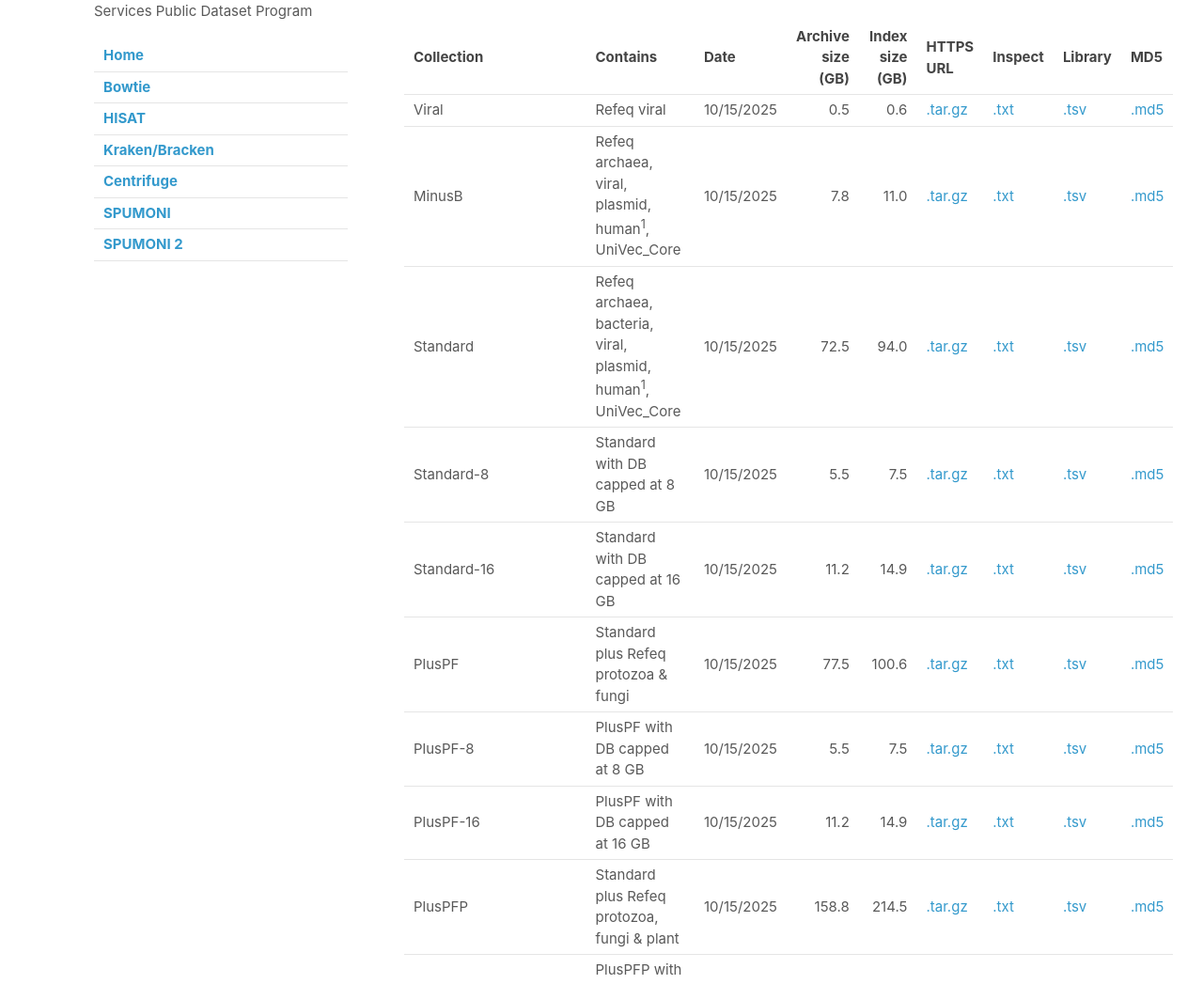
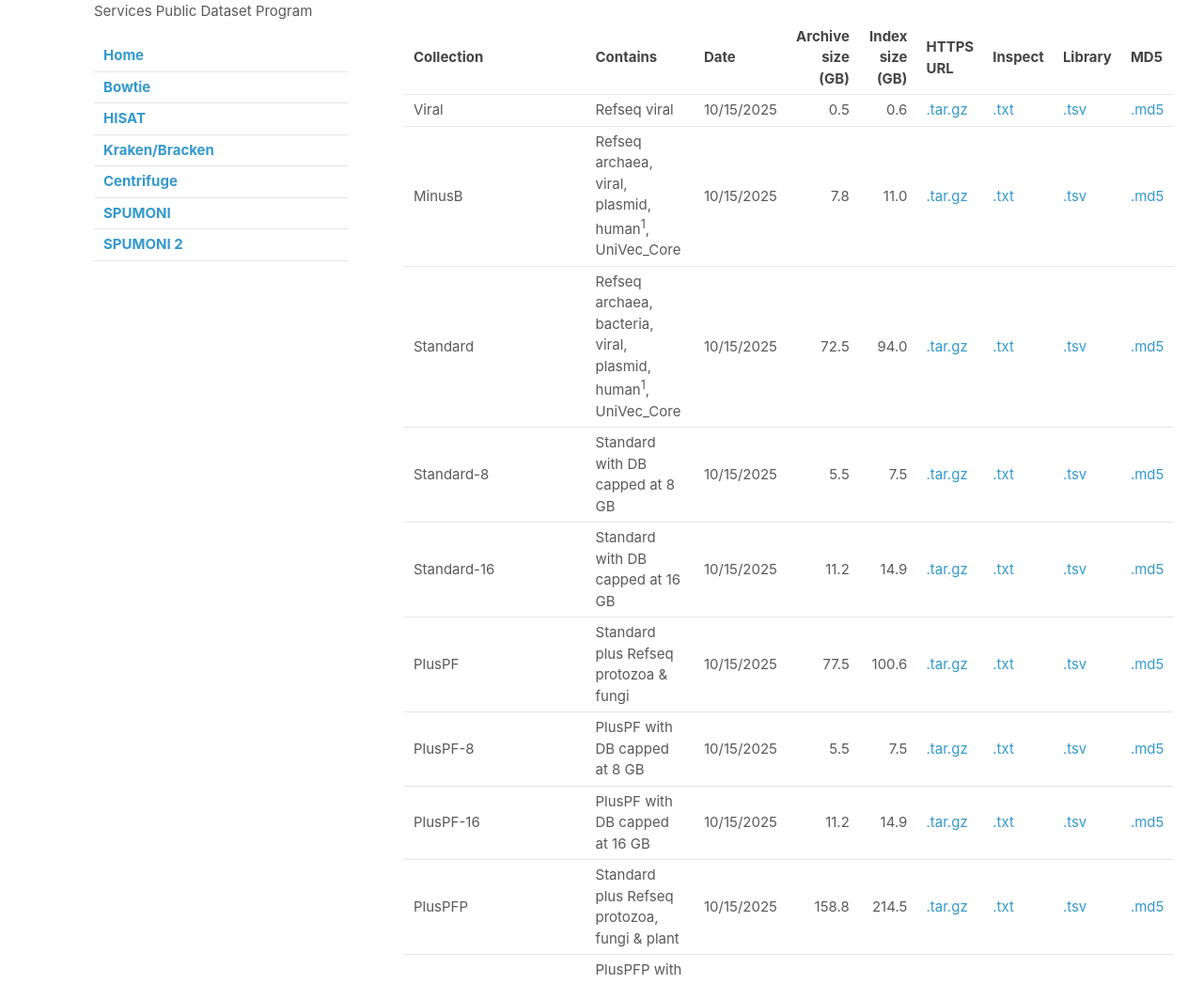
Before and after one commit to BenLangmead/aws-indexes, a Jekyll site: the page built from docs/k2.md, in a window 1280 px wide and 1400 px high, scrolled down 573 px. Shown: the part 153-1200 px from the top of the window at 94% size. Built offline with Jekyll 4.4.1, drawn with Linux system fonts in a browser that asks for light colours; our own code applies the rules of GitHub Pages for plain Markdown files; some of the changed text lies outside the part shown.

Commit message:
Update Links to Updated URLs
Updated October release links in the db table for: Viral, MinusB, Standard*, PlusPF*, PlusPFP* and core_nt. Corrected "Refeq" to "Refseq" throughout the file. Verified all links are not dead.

```diff
--- a/docs/k2.md
+++ b/docs/k2.md
@@ -28,19 +28,19 @@
 
 Collection             | Contains                                                                | Date       | Archive size (GB) | Index size (GB) | HTTPS URL                          | Inspect                                 | Library                                 | MD5                                 |
 ---------------------- |-------------------------------------------------------------------------|------------|------------------:|----------------:|------------------------------------|-----------------------------------------|-----------------------------------------| ----------------------------------- |
-Viral                  | Refeq viral                                                             | 10/15/2025   |               0.5 |             0.6 | [.tar.gz][k2_viral_20250714]       | [.txt][k2_viral_20250714_inspect]       | [.tsv][k2_viral_20250714_library]       | [.md5][k2_viral_20250714_md5]       |
-MinusB                 | Refeq archaea, viral, plasmid, human<sup>1</sup>, UniVec_Core           | 10/15/2025   |               7.8 |            11.0 | [.tar.gz][k2_minusb_20250714]      | [.txt][k2_minusb_20250714_inspect]      | [.tsv][k2_minusb_20250714_library]      | [.md5][k2_minusb_20250714_md5]      |
-Standard               | Refeq archaea, bacteria, viral, plasmid, human<sup>1</sup>, UniVec_Core | 10/15/2025   |              72.5 |            94.0 | [.tar.gz][k2_standard_20250714]    | [.txt][k2_standard_20250714_inspect]    | [.tsv][k2_standard_20250714_library]    | [.md5][k2_standard_20250714_md5]    |
-Standard-8             | Standard with DB capped at 8 GB                                         | 10/15/2025   |               5.5 |             7.5 | [.tar.gz][k2_standard_8_20250714]  | [.txt][k2_standard_8_20250714_inspect]  | [.tsv][k2_standard_8_20250714_library]  | [.md5][k2_standard_8_20250714_md5]  |
-Standard-16            | Standard with DB capped at 16 GB                                        | 10/15/2025   |              11.2 |            14.9 | [.tar.gz][k2_standard_16_20250714] | [.txt][k2_standard_16_20250714_inspect] | [.tsv][k2_standard_16_20250714_library] | [.md5][k2_standard_16_20250714_md5] |
-PlusPF                 | Standard plus Refeq protozoa & fungi                                    | 10/15/2025   |              77.5 |           100.6 | [.tar.gz][k2_pluspf_20250714]      | [.txt][k2_pluspf_20250714_inspect]      | [.tsv][k2_pluspf_20250714_library]      | [.md5][k2_pluspf_20250714_md5]      |
-PlusPF-8               | PlusPF with DB capped at 8 GB                                           | 10/15/2025   |               5.5 |             7.5 | [.tar.gz][k2_pluspf_8_20250714]    | [.txt][k2_pluspf_8_20250714_inspect]    | [.tsv][k2_pluspf_8_20250714_library]    | [.md5][k2_pluspf_8_20250714_md5]    |
-PlusPF-16              | PlusPF with DB capped at 16 GB                                          | 10/15/2025   |              11.2 |            14.9 | [.tar.gz][k2_pluspf_16_20250714]   | [.txt][k2_pluspf_16_20250714_inspect]   | [.tsv][k2_pluspf_16_20250714_library]   | [.md5][k2_pluspf_16_20250714_md5]   |
-PlusPFP                | Standard plus Refeq protozoa, fungi & plant                             | 10/15/2025   |             158.8 |           214.5 | [.tar.gz][k2_pluspfp_20250714]     | [.txt][k2_pluspfp_20250714_inspect]     | [.tsv][k2_pluspfp_20250714_library]     | [.md5][k2_pluspfp_20250714_md5]     |
-PlusPFP-8              | PlusPFP with DB capped at 8 GB                                          | 10/15/2025   |               5.2 |             7.5 | [.tar.gz][k2_pluspfp_8_20250714]   | [.txt][k2_pluspfp_8_20250714_inspect]   | [.tsv][k2_pluspfp_8_20250714_library]   | [.md5][k2_pluspfp_8_20250714_md5]   |
-PlusPFP-16             | PlusPFP with DB capped at 16 GB                                         | 10/15/2025   |              10.5 |            14.9 | [.tar.gz][k2_pluspfp_16_20250714]  | [.txt][k2_pluspfp_16_20250714_inspect]  | [.tsv][k2_pluspfp_16_20250714_library]  | [.md5][k2_pluspfp_16_20250714_md5]  |
+Viral                  | Refseq viral                                                             | 10/15/2025   |               0.5 |             0.6 | [.tar.gz][k2_viral_20251015]       | [.txt][k2_viral_20251015_inspect]       | [.tsv][k2_viral_20251015_library]       | [.md5][k2_viral_20251015_md5]       |
+MinusB                 | Refseq archaea, viral, plasmid, human<sup>1</sup>, UniVec_Core           | 10/15/2025   |               7.8 |            11.0 | [.tar.gz][k2_minusb_20251015]      | [.txt][k2_minusb_20251015_inspect]      | [.tsv][k2_minusb_20251015_library]      | [.md5][k2_minusb_20251015_md5]      |
+Standard               | Refseq archaea, bacteria, viral, plasmid, human<sup>1</sup>, UniVec_Core | 10/15/2025   |              72.5 |            94.0 | [.tar.gz][k2_standard_20251015]    | [.txt][k2_standard_20251015_inspect]    | [.tsv][k2_standard_20251015_library]    | [.md5][k2_standard_20251015_md5]    |
+Standard-8             | Standard with DB capped at 8 GB                                         | 10/15/2025   |               5.5 |             7.5 | [.tar.gz][k2_standard_8_20251015]  | [.txt][k2_standard_8_20251015_inspect]  | [.tsv][k2_standard_8_20251015_library]  | [.md5][k2_standard_8_20251015_md5]  |
+Standard-16            | Standard with DB capped at 16 GB                                        | 10/15/2025   |              11.2 |            14.9 | [.tar.gz][k2_standard_16_20251015] | [.txt][k2_standard_16_20251015_inspect] | [.tsv][k2_standard_16_20251015_library] | [.md5][k2_standard_16_20251015_md5] |
+PlusPF                 | Standard plus Refseq protozoa & fungi                                    | 10/15/2025   |              77.5 |           100.6 | [.tar.gz][k2_pluspf_20251015]      | [.txt][k2_pluspf_20251015_inspect]      | [.tsv][k2_pluspf_20251015_library]      | [.md5][k2_pluspf_20251015_md5]      |
+PlusPF-8               | PlusPF with DB capped at 8 GB                                           | 10/15/2025   |               5.5 |             7.5 | [.tar.gz][k2_pluspf_8_20251015]    | [.txt][k2_pluspf_8_20251015_inspect]    | [.tsv][k2_pluspf_8_20251015_library]    | [.md5][k2_pluspf_8_20251015_md5]    |
+PlusPF-16              | PlusPF with DB capped at 16 GB                                          | 10/15/2025   |              11.2 |            14.9 | [.tar.gz][k2_pluspf_16_20251015]   | [.txt][k2_pluspf_16_20251015_inspect]   | [.tsv][k2_pluspf_16_20251015_library]   | [.md5][k2_pluspf_16_20251015_md5]   |
+PlusPFP                | Standard plus Refseq protozoa, fungi & plant                             | 10/15/2025   |             158.8 |           214.5 | [.tar.gz][k2_pluspfp_20251015]     | [.txt][k2_pluspfp_20251015_inspect]     | [.tsv][k2_pluspfp_20251015_library]     | [.md5][k2_pluspfp_20251015_md5]     |
+PlusPFP-8              | PlusPFP with DB capped at 8 GB                                          | 10/15/2025   |               5.2 |             7.5 | [.tar.gz][k2_pluspfp_8_20251015]   | [.txt][k2_pluspfp_8_20251015_inspect]   | [.tsv][k2_pluspfp_8_20251015_library]   | [.md5][k2_pluspfp_8_20251015_md5]   |
+PlusPFP-16             | PlusPFP with DB capped at 16 GB                                         | 10/15/2025   |              10.5 |            14.9 | [.tar.gz][k2_pluspfp_16_20251015]  | [.txt][k2_pluspfp_16_20251015_inspect]  | [.tsv][k2_pluspfp_16_20251015_library]  | [.md5][k2_pluspfp_16_20251015_md5]  |
 EuPathDB46<sup>2</sup> | Eukaryotic pathogen genomes with contaminants removed                   | 4/18/2023  |               8.4 |              11 | [.tar.gz][k2_eupathdb_20230418]    | [.txt][k2_eupathdb_20230418_inspect]    | N/A                                     | N/A                                 |
-core_nt Database       | Very large collection, inclusive of GenBank, RefSeq, TPA and PDB        | 10/15/2025 |             245.8 |           316.2 | [.tar.gz][k2_core_nt_20250609]     | [.txt][k2_core_nt_20250609_inspect]     | [.tsv][k2_core_nt_20250609_library]     | [.md5][k2_core_nt_20250609_md5]     |
+core_nt Database       | Very large collection, inclusive of GenBank, RefSeq, TPA and PDB        | 10/15/2025 |             245.8 |           316.2 | [.tar.gz][k2_core_nt_20251015]     | [.txt][k2_core_nt_20251015_inspect]     | [.tsv][k2_core_nt_20251015_library]     | [.md5][k2_core_nt_20251015_md5]     |
 GTDB v226 (`genomic_files_reps`)  | Bacterial and archaeal                                       | 6/9/2025 |               500.9 |             644.0 | [.tar.gz][k2_gtdb_20250609]        | [.txt][k2_gtdb_20250609_inspect]        | [.tsv][k2_gtdb_20250609_library]        | [.md5][k2_gtdb_20250609_md5]        |
 
 
@@ -176,28 +176,28 @@
 Collection             | Contains                                                                | Date       | Archive size (GB) | Index size (GB) |                          HTTPS URL | Inspect                                   | Library                                 | MD5                                 |
 ---------------------- |-------------------------------------------------------------------------|------------|------------------:|----------------:|------------------------------------| ----------------------------------------- | ----------------------------------------| ----------------------------------- |
 **July, 2025**         |                                                                         |            |                   |                 |                                    |                                           |                                         |                                     |
-Viral                  | Refeq Viral                                                             | 7/14/2025  |               0.5 |             0.6 | [.tar.gz][k2_viral_20250714]       | [.txt][k2_viral_20250714_inspect]         | [.tsv][k2_viral_20250714_library]       | [.md5][k2_viral_20250714_md5]       |
-MinusB                 | Refeq archaea, viral, plasmid, human<sup>1</sup>, UniVec_Core           | 7/14/2025  |               7.7 |            10.8 | [.tar.gz][k2_minusb_20250714]      | [.txt][k2_minusb_20250714_inspect]        | [.tsv][k2_minusb_20250714_library]      | [.md5][k2_minusb_20250714_md5]      |
-Standard               | Refeq archaea, bacteria, viral, plasmid, human<sup>1</sup>, UniVec_Core | 7/14/2025  |              70.8 |            91.8 | [.tar.gz][k2_standard_20250714]    | [.txt][k2_standard_20250714_inspect]      | [.tsv][k2_standard_20250714_library]    | [.md5][k2_standard_20250714_md5]    |
+Viral                  | Refseq Viral                                                             | 7/14/2025  |               0.5 |             0.6 | [.tar.gz][k2_viral_20250714]       | [.txt][k2_viral_20250714_inspect]         | [.tsv][k2_viral_20250714_library]       | [.md5][k2_viral_20250714_md5]       |
+MinusB                 | Refseq archaea, viral, plasmid, human<sup>1</sup>, UniVec_Core           | 7/14/2025  |               7.7 |            10.8 | [.tar.gz][k2_minusb_20250714]      | [.txt][k2_minusb_20250714_inspect]        | [.tsv][k2_minusb_20250714_library]      | [.md5][k2_minusb_20250714_md5]      |
+Standard               | Refseq archaea, bacteria, viral, plasmid, human<sup>1</sup>, UniVec_Core | 7/14/2025  |              70.8 |            91.8 | [.tar.gz][k2_standard_20250714]    | [.txt][k2_standard_20250714_inspect]      | [.tsv][k2_standard_20250714_library]    | [.md5][k2_standard_20250714_md5]    |
 Standard-8             | Standard with DB capped at 8 GB                                         | 7/14/2025  |               5.5 |             7.5 | [.tar.gz][k2_standard_8_20250714]  | [.txt][k2_standard_8_20250714_inspect]    | [.tsv][k2_standard_8_20250714_library]  | [.md5][k2_standard_8_20250714_md5]  |
 Standard-16            | Standard with DB capped at 16 GB                                        | 7/14/2025  |              11.2 |            14.9 | [.tar.gz][k2_standard_16_20250714] | [.txt][k2_standard_16_20250714_inspect]   | [.tsv][k2_standard_16_20250714_library] | [.md5][k2_standard_16_20250714_md5] |
-PlusPF                 | Standard plus Refeq protozoa & fungi                                    | 7/14/2025  |              75.9 |            98.4 | [.tar.gz][k2_pluspf_20250714]      | [.txt][k2_pluspf_20250714_inspect]        | [.tsv][k2_pluspf_20250714_library]      | [.md5][k2_pluspf_20250714_md5]      |
+PlusPF                 | Standard plus Refseq protozoa & fungi                                    | 7/14/2025  |              75.9 |            98.4 | [.tar.gz][k2_pluspf_20250714]      | [.txt][k2_pluspf_20250714_inspect]        | [.tsv][k2_pluspf_20250714_library]      | [.md5][k2_pluspf_20250714_md5]      |
 PlusPF-8               | PlusPF with DB capped at 8 GB                                           | 7/14/2025  |               5.5 |             7.5 | [.tar.gz][k2_pluspf_8_20250714]    | [.txt][k2_pluspf_8_20250714_inspect]      | [.tsv][k2_pluspf_8_20250714_library]    | [.md5][k2_pluspf_8_20250714_md5]    |
 PlusPF-16              | PlusPF with DB capped at 16 GB                                          | 7/14/2025  |              11.2 |            14.9 | [.tar.gz][k2_pluspf_16_20250714]   | [.txt][k2_pluspf_16_20250714_inspect]     | [.tsv][k2_pluspf_16_20250714_library]   | [.md5][k2_pluspf_16_20250714_md5]   |
-PlusPFP                | Standard plus Refeq protozoa, fungi & plant                             | 7/14/2025  |             155.7 |           210.6 | [.tar.gz][k2_pluspfp_20250714]     | [.txt][k2_pluspfp_20250714_inspect]       | [.tsv][k2_pluspfp_20250714_library]     | [.md5][k2_pluspfp_20250714_md5]     |
+PlusPFP                | Standard plus Refseq protozoa, fungi & plant                             | 7/14/2025  |             155.7 |           210.6 | [.tar.gz][k2_pluspfp_20250714]     | [.txt][k2_pluspfp_20250714_inspect]       | [.tsv][k2_pluspfp_20250714_library]     | [.md5][k2_pluspfp_20250714_md5]     |
 PlusPFP-8              | PlusPFP with DB capped at 8 GB                                          | 7/14/2025  |               5.2 |             7.5 | [.tar.gz][k2_pluspfp_8_20250714]   | [.txt][k2_pluspfp_8_20250714_inspect]     | [.tsv][k2_pluspfp_8_20250714_library]   | [.md5][k2_pluspfp_8_20250714_md5]   |
 PlusPFP-16             | PlusPFP with DB capped at 16 GB                                         | 7/14/2025  |              10.5 |            14.9 | [.tar.gz][k2_pluspfp_16_20250714]  | [.txt][k2_pluspfp_16_20250714_inspect]    | [.tsv][k2_pluspfp_16_20250714_library]  | [.md5][k2_pluspfp_16_20250714_md5]  |
 core_nt Database       | Very large collection, inclusive of GenBank, RefSeq, TPA and PDB        | 6/9/2025   |             183.0 |           238.2 | [.tar.gz][k2_core_nt_20250609]     | [.txt][k2_core_nt_20250609_inspect]       | [.tsv][k2_core_nt_20250609_library]     | [.md5][k2_core_nt_20250609_md5]     |
 **April, 2025**        |                                                                         |            |                   |                 |                                    |                                           |                                         |                                     |
-Viral                  | Refeq viral                                                             | 4/2/2025   |               0.5 |             0.6 | [.tar.gz][k2_viral_20250402]       | [.txt][k2_viral_20250402_inspect]         | [.tsv][k2_viral_20250402_library]       | [.md5][k2_viral_20250402_md5]       |
-MinusB                 | Refeq archaea, viral, plasmid, human<sup>1</sup>, UniVec_Core           | 4/2/2025   |               7.5 |            10.6 | [.tar.gz][k2_minusb_20250402]      | [.txt][k2_minusb_20250402_inspect]        | [.tsv][k2_minusb_20250402_library]      | [.md5][k2_minusb_20250402_md5]      |
-Standard               | Refeq archaea, bacteria, viral, plasmid, human<sup>1</sup>, UniVec_Core | 4/2/2025   |              66.9 |            86.8 | [.tar.gz][k2_standard_20250402]    | [.txt][k2_standard_20250402_inspect]      | [.tsv][k2_standard_20250402_library]    | [.md5][k2_standard_20250402_md5]    |
+Viral                  | Refseq viral                                                             | 4/2/2025   |               0.5 |             0.6 | [.tar.gz][k2_viral_20250402]       | [.txt][k2_viral_20250402_inspect]         | [.tsv][k2_viral_20250402_library]       | [.md5][k2_viral_20250402_md5]       |
+MinusB                 | Refseq archaea, viral, plasmid, human<sup>1</sup>, UniVec_Core           | 4/2/2025   |               7.5 |            10.6 | [.tar.gz][k2_minusb_20250402]      | [.txt][k2_minusb_20250402_inspect]        | [.tsv][k2_minusb_20250402_library]      | [.md5][k2_minusb_20250402_md5]      |
+Standard               | Refseq archaea, bacteria, viral, plasmid, human<sup>1</sup>, UniVec_Core | 4/2/2025   |              66.9 |            86.8 | [.tar.gz][k2_standard_20250402]    | [.txt][k2_standard_20250402_inspect]      | [.tsv][k2_standard_20250402_library]    | [.md5][k2_standard_20250402_md5]    |
 Standard-8             | Standard with DB capped at 8 GB                                         | 4/2/2025   |               5.5 |             7.5 | [.tar.gz][k2_standard_8_20250402]  | [.txt][k2_standard_8_20250402_inspect]    | [.tsv][k2_standard_8_20250402_library]  | [.md5][k2_standard_8_20250402_md5]  |
 Standard-16            | Standard with DB capped at 16 GB                                        | 4/2/2025   |              11.2 |            14.9 | [.tar.gz][k2_standard_16_20250402] | [.txt][k2_standard_16_20250402_inspect]   | [.tsv][k2_standard_16_20250402_library] | [.md5][k2_standard_16_20250402_md5] |
-PlusPF                 | Standard plus Refeq protozoa & fungi                                    | 4/2/2025   |              71.8 |            93.2 | [.tar.gz][k2_pluspf_20250402]      | [.txt][k2_pluspf_20250402_inspect]        | [.tsv][k2_pluspf_20250402_library]      | [.md5][k2_pluspf_20250402_md5]      |
+PlusPF                 | Standard plus Refseq protozoa & fungi                                    | 4/2/2025   |              71.8 |            93.2 | [.tar.gz][k2_pluspf_20250402]      | [.txt][k2_pluspf_20250402_inspect]        | [.tsv][k2_pluspf_20250402_library]      | [.md5][k2_pluspf_20250402_md5]      |
 PlusPF-8               | PlusPF with DB capped at 8 GB                                           | 4/2/2025   |               5.5 |             7.5 | [.tar.gz][k2_pluspf_8_20250402]    | [.txt][k2_pluspf_8_20250402_inspect]      | [.tsv][k2_pluspf_8_20250402_library]    | [.md5][k2_pluspf_8_20250402_md5]    |
 PlusPF-16              | PlusPF with DB capped at 16 GB                                          | 4/2/2025   |              11.2 |            14.9 | [.tar.gz][k2_pluspf_16_20250402]   | [.txt][k2_pluspf_16_20250402_inspect]     | [.tsv][k2_pluspf_16_20250402_library]   | [.md5][k2_pluspf_16_20250402_md5]   |
-PlusPFP                | Standard plus Refeq protozoa, fungi & plant                             | 4/2/2025   |             147.4 |           199.6 | [.tar.gz][k2_pluspfp_20250402]     | [.txt][k2_pluspfp_20250402_inspect]       | [.tsv][k2_pluspfp_20250402_library]     | [.md5][k2_pluspfp_20250402_md5]     |
+PlusPFP                | Standard plus Refseq protozoa, fungi & plant                             | 4/2/2025   |             147.4 |           199.6 | [.tar.gz][k2_pluspfp_20250402]     | [.txt][k2_pluspfp_20250402_inspect]       | [.tsv][k2_pluspfp_20250402_library]     | [.md5][k2_pluspfp_20250402_md5]     |
 PlusPFP-8              | PlusPFP with DB capped at 8 GB                                          | 4/2/2025   |               5.2 |             7.5 | [.tar.gz][k2_pluspfp_8_20250402]   | [.txt][k2_pluspfp_8_20250402_inspect]     | [.tsv][k2_pluspfp_8_20250402_library]   | [.md5][k2_pluspfp_8_20250402_md5]   |
 PlusPFP-16             | PlusPFP with DB capped at 16 GB                                         | 4/2/2025   |              10.5 |            14.9 | [.tar.gz][k2_pluspfp_16_20250402]  | [.txt][k2_pluspfp_16_20250402_inspect]    | [.tsv][k2_pluspfp_16_20250402_library]  | [.md5][k2_pluspfp_16_20250402_md5]  |
 **December, 2024**     |                                                                         |            |                   |                 |                                    |                                           |                                         |                                     |
```
